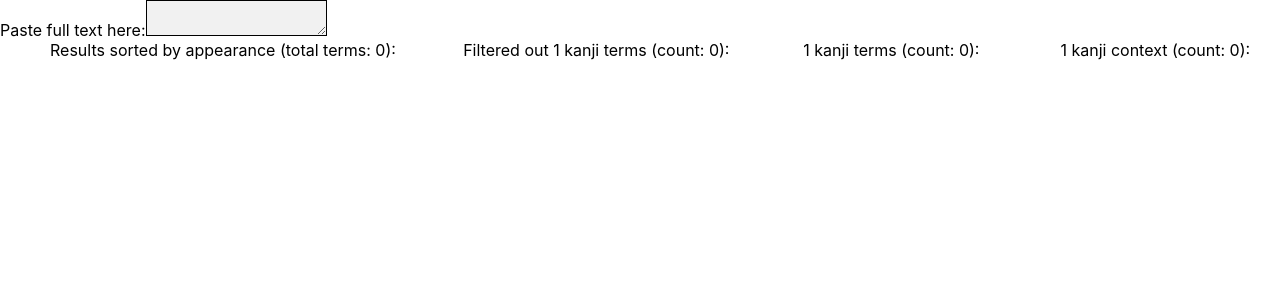
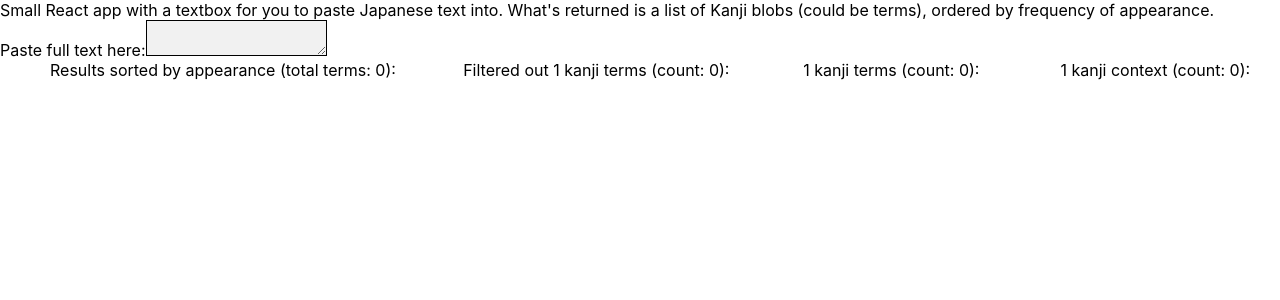
Before and after one commit to mharn/Get-Kanji-Terms, a React (Create React App) app: page / in a window 1280 px wide. Shown: the top 300 px of the page. Built offline with nearby package versions, Linux system fonts and the light colour scheme.

Commit message:
added explanatory text

```diff
--- a/src/GetTermsApp.js
+++ b/src/GetTermsApp.js
@@ -147,6 +147,7 @@ class GetTermsApp extends React.Component {
     console.log(sortedTerms);
     return (
       <div id="overall" className="position-trbl-0 overflow-hidden">
+        <div>Small React app with a textbox for you to paste Japanese text into. What's returned is a list of Kanji blobs (could be terms), ordered by frequency of appearance.</div>
         Paste full text here:
         <textarea
           id="doc"
```
